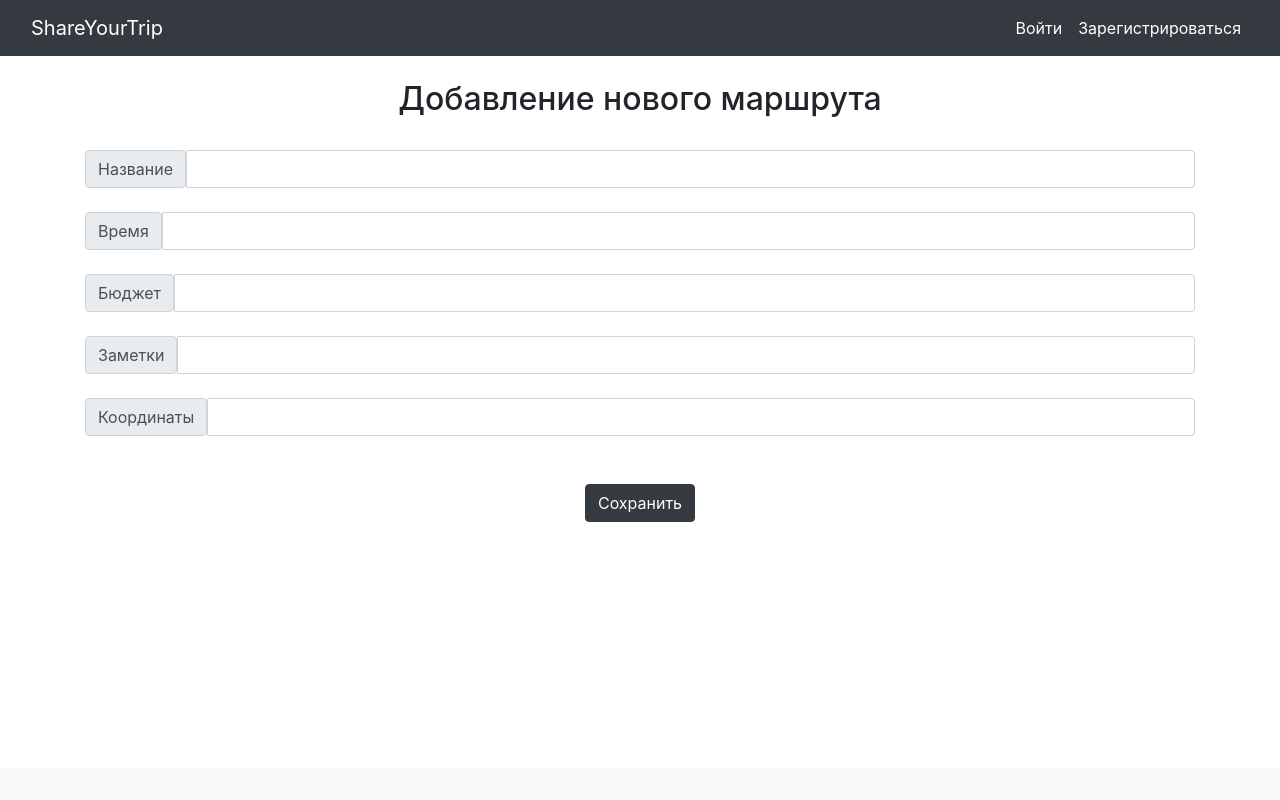
After one commit to TimeIsOut/HelpingMyFriend, a Flask app: page /add_new_route in a window 1280 px wide. The commit adds this page. Run offline with Flask 2, Linux system fonts and the light colour scheme.

Commit message:
Добавил страницу с созданием нового маршрута и формой(не закончены коорбинаты)

```diff
--- /dev/null
+++ b/forms/route_forms.py
@@ -0,0 +1,11 @@
+from flask_wtf import FlaskForm
+from wtforms import StringField, SubmitField, BooleanField
+from wtforms.validators import DataRequired
+
+class AddNewRouteForm(FlaskForm):
+    name = StringField(validators=[DataRequired()])
+    time_hours = StringField()
+    budget = StringField()
+    remarks = StringField()
+    coordinates = StringField(validators=[DataRequired()])
+    submit = SubmitField('Сохранить')
--- a/main.py
+++ b/main.py
@@ -3,6 +3,7 @@ from data.users import User
 from data.routes import Route
 from flask import Flask, render_template, redirect
 from forms.user_forms import RegisterForm, LoginForm, ProfileButtons
+from forms.route_forms import AddNewRouteForm
 from flask_login import LoginManager, login_user, login_required, logout_user, current_user
 
 
@@ -124,6 +125,13 @@ def route(id):
 
 
 @login_required
+@app.route("/add_new_route")
+def add_route():
+    form = AddNewRouteForm()
+    return render_template("add_new_route.html", title='Добавление маршрута',form=form)
+
+
+@login_required
 @app.route("/route/<int:id>/map")
 def route_map(id):
     db_sess = db_session.create_session()
--- /dev/null
+++ b/templates/add_new_route.html
@@ -0,0 +1,60 @@
+{% extends 'base.html' %}
+{% block content %}
+<div class="container mt-4 mb-4">
+    <h2 class="text-center">Добавление нового маршрута</h2><br>
+    <form action="" method="post">
+        {{ form.hidden_tag() }}
+        <div class="d-flex justify-content-center input-group">
+            <span class="input-group-text">Название</span>
+            {{ form.name(type="string", class="form-control") }}
+        </div>
+        {% for error in form.name.errors %}
+        <div class="alert alert-danger" role="alert">
+            {{ error }}
+        </div>
+        {% endfor %}<br>
+        <div class="d-flex justify-content-center input-group">
+            <span class="input-group-text">Время</span>
+            {{ form.time_hours(type="string", class="form-control") }}
+        </div>
+        {% for error in form.time_hours.errors %}
+        <div class="alert alert-danger" role="alert">
+            {{ error }}
+        </div>
+        {% endfor %}<br>
+        <div class="d-flex justify-content-center input-group">
+            <span class="input-group-text">Бюджет</span>
+            {{ form.budget(type="string", class="form-control") }}
+        </div>
+        {% for error in form.budget.errors %}
+        <div class="alert alert-danger" role="alert">
+            {{ error }}
+        </div>
+        {% endfor %}<br>
+        <div class="d-flex justify-content-center input-group">
+            <span class="input-group-text">Заметки</span>
+            {{ form.remarks(type="string", class="form-control") }}
+        </div>
+        {% for error in form.remarks.errors %}
+        <div class="alert alert-danger" role="alert">
+            {{ error }}
+        </div>
+        {% endfor %}<br>
+        <div class="d-flex justify-content-center input-group">
+            <span class="input-group-text">Координаты</span>
+            {{ form.coordinates(type="string", class="form-control") }}
+        </div>
+        {% for error in form.coordinates.errors %}
+        <div class="alert alert-danger" role="alert">
+            {{ error }}
+        </div>
+        {% endfor %}<br>
+        {% if message %}
+            <div class="alert alert-danger">{{ message }}</div>
+        {% endif %}<br>
+        <div class="d-flex justify-content-around">
+            {{ form.submit(type="submit", class="btn btn-dark") }}
+        </div>
+    </form>
+</div>
+{% endblock content %}
--- a/templates/base.html
+++ b/templates/base.html
@@ -31,7 +31,7 @@
                                 <a class="nav-link" aria-current="page" href="/show_main">Карта</a>
                             </li>
                             <li class="nav-item active">
-                                <a class="nav-link" aria-current="page">Создать новый маршрут</a>
+                                <a class="nav-link" aria-current="page" href="/add_new_route">Создать новый маршрут</a>
                             </li>
                             <li class="nav-item active">
                                 <a class="nav-link" aria-current="page" href="/all_routes">Все маршруты</a>
```
Also changed, not shown: data/routes.py (line endings or trailing spaces), db/user_data.db.
